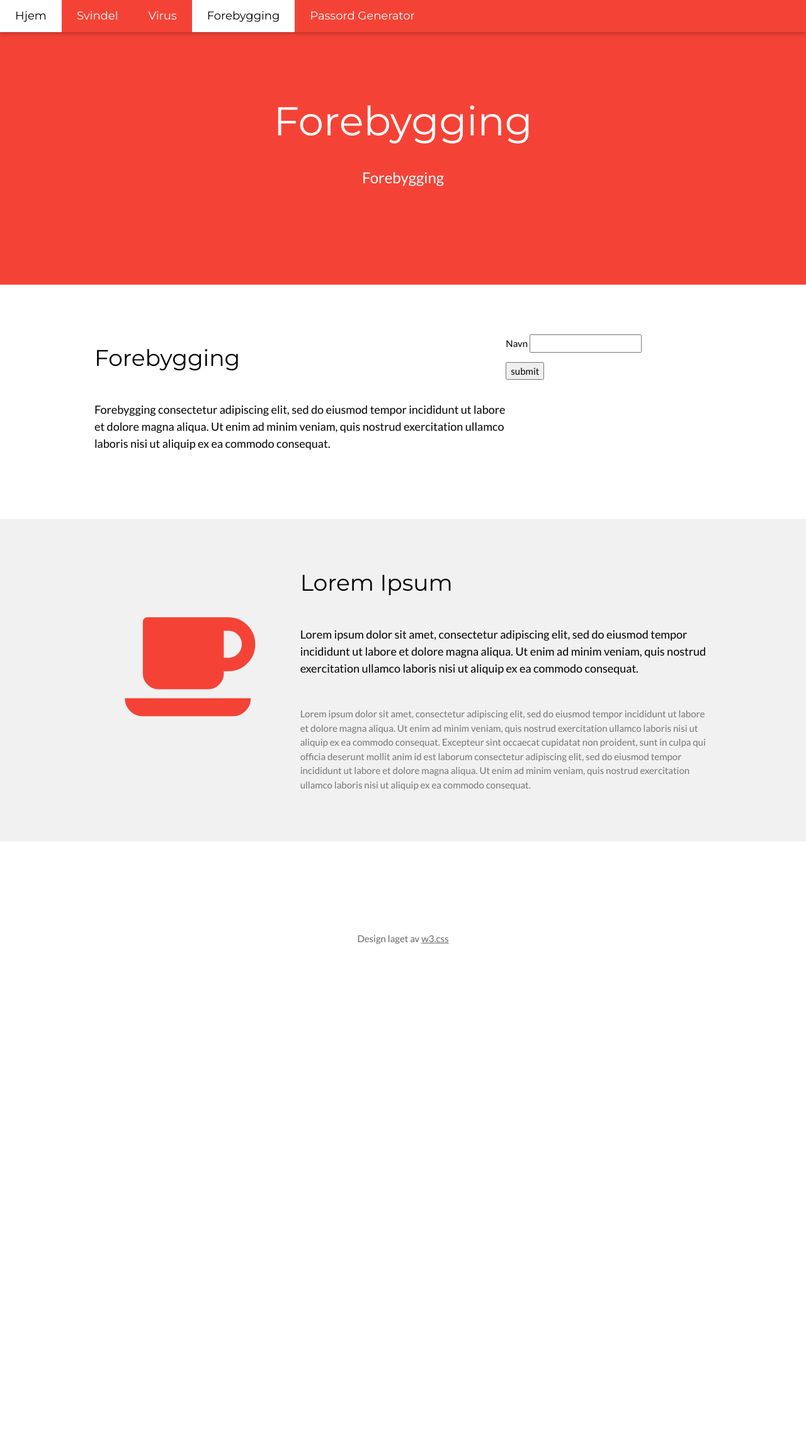
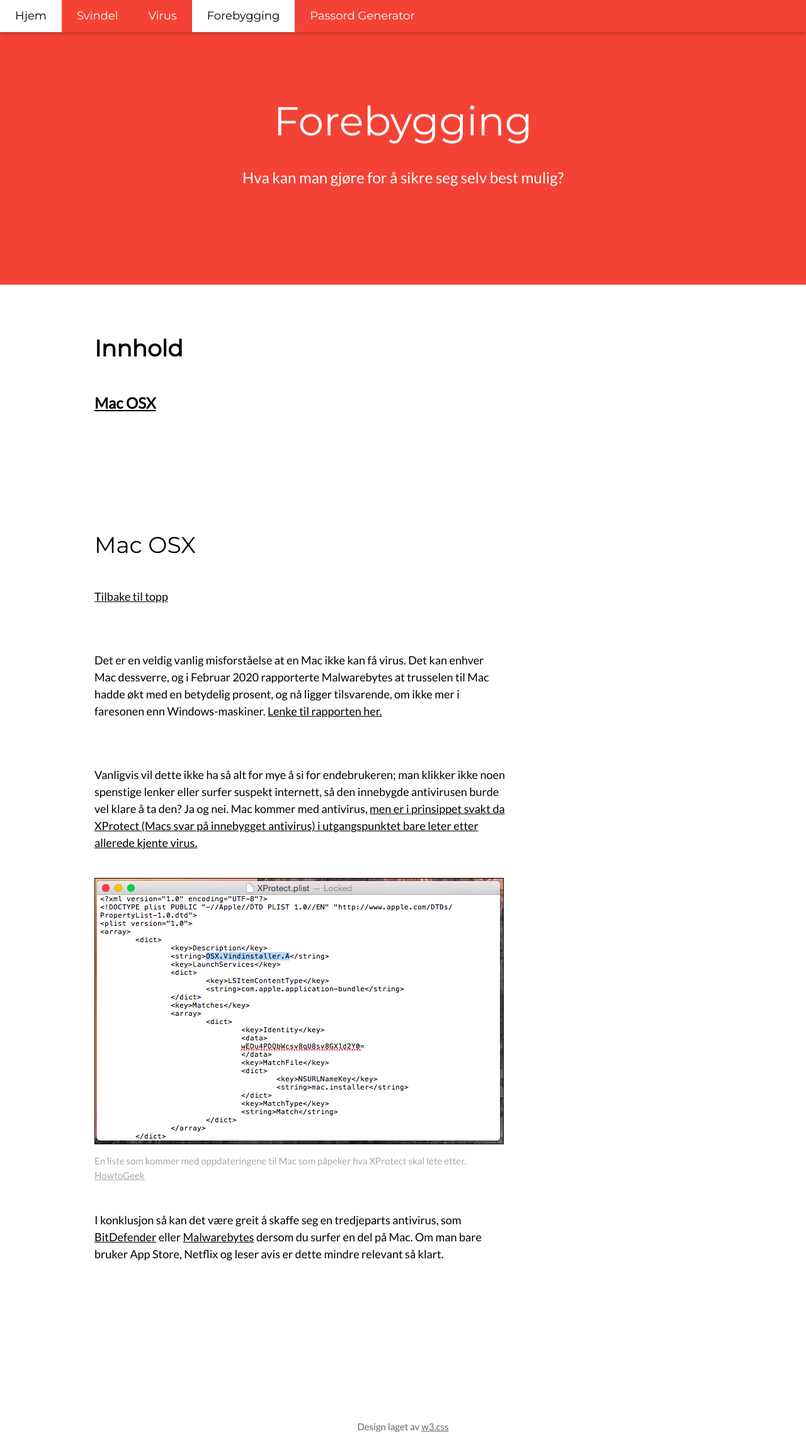
Before and after one commit to mojitoen/SP2, a Flask app: page /forebygging in a window 1280 px wide. Shown: the top 2277 px of the page at 63% size. Before the commit the page ends 1499 px from the top, so only its background shows below. Run offline with Flask 2, Linux system fonts and the light colour scheme.

Commit message:
Skrev ferdig om forebygging av Mac OSX.

```diff
--- a/templates/forebygging.html
+++ b/templates/forebygging.html
@@ -37,7 +37,7 @@ body,h1,h2,h3,h4,h5,h6 {font-family: "Lato", sans-serif}
 <!-- Header -->
 <header class="w3-container w3-red w3-center" style="padding:128px 16px">
   <h1 class="w3-margin w3-jumbo">Forebygging</h1>
-  <p class="w3-xlarge">Forebygging</p>
+  <p class="w3-xlarge">Hva kan man gjøre for å sikre seg selv best mulig?</p>
 
 </header>
 
@@ -45,30 +45,34 @@ body,h1,h2,h3,h4,h5,h6 {font-family: "Lato", sans-serif}
 <div class="w3-row-padding w3-padding-64 w3-container">
   <div class="w3-content">
     <div class="w3-twothird">
-      <h1>Forebygging</h1>
-      <h5 class="w3-padding-32">Forebygging consectetur adipiscing elit, sed do eiusmod tempor incididunt ut labore et dolore magna aliqua. Ut enim ad minim veniam, quis nostrud exercitation ullamco laboris nisi ut aliquip ex ea commodo consequat.</h5>
-
+      <h1><b><a id="innhold">Innhold</a></b></h1>
+      <h3 class="w3-padding-32"><b><a href="#Forebygging">Mac OSX</a></b></h3>
 
     </div>
-
-    <form action="/data" method = "POST">     <p>Navn <input type = "text" name = "name" /></p>     <p><input type = "submit" value = "submit" /></p> </form>
   </div>
 </div>
 
+
 <!-- Second Grid -->
-<div class="w3-row-padding w3-light-grey w3-padding-64 w3-container">
+<div class="w3-row-padding w3-padding-64 w3-container">
   <div class="w3-content">
-    <div class="w3-third w3-center">
-      <i class="fa fa-coffee w3-padding-64 w3-text-red w3-margin-right"></i>
-    </div>
+    <div class="w3-twothird">
+      <h1><a id="Forebygging">Mac OSX</a></h1>
+      <h5 class="w3-padding-32"><a href="#innhold">Tilbake til topp</a></h5>
+      <h5 class="w3-padding-32">Det er en veldig vanlig misforståelse at en Mac ikke kan få virus. Det kan enhver Mac dessverre, og i Februar 2020 rapporterte Malwarebytes at trusselen til
+      Mac hadde økt med en betydelig prosent, og nå ligger tilsvarende, om ikke mer i faresonen enn Windows-maskiner.
+        <a href="https://resources.malwarebytes.com/files/2020/02/2020_State-of-Malware-Report.pdf">Lenke til rapporten her.</a> </h5>
 
-    <div class="w3-twothird">
-      <h1>Lorem Ipsum</h1>
-      <h5 class="w3-padding-32">Lorem ipsum dolor sit amet, consectetur adipiscing elit, sed do eiusmod tempor incididunt ut labore et dolore magna aliqua. Ut enim ad minim veniam, quis nostrud exercitation ullamco laboris nisi ut aliquip ex ea commodo consequat.</h5>
+      <h5 class="w3-padding-32">Vanligvis vil dette ikke ha så alt for mye å si for endebrukeren; man klikker ikke noen spenstige lenker eller surfer suspekt internett, så den innebygde
+        antivirusen burde vel klare å ta den? Ja og nei. Mac kommer med antivirus,  <a href="https://business.blogthinkbig.com/antimalware-xprotect-macos/">men er i prinsippet svakt da XProtect (Macs svar på innebygget antivirus) i utgangspunktet bare leter etter
+      allerede kjente virus.</a>   </h5>
 
-      <p class="w3-text-grey">Lorem ipsum dolor sit amet, consectetur adipiscing elit, sed do eiusmod tempor incididunt ut labore et dolore magna aliqua. Ut enim ad minim veniam, quis nostrud exercitation ullamco laboris nisi ut aliquip ex ea commodo consequat. Excepteur sint
-        occaecat cupidatat non proident, sunt in culpa qui officia deserunt mollit anim id est laborum consectetur adipiscing elit, sed do eiusmod tempor incididunt ut labore et dolore magna aliqua. Ut enim ad minim veniam, quis nostrud exercitation ullamco
-        laboris nisi ut aliquip ex ea commodo consequat.</p>
+      <img src="/static/macxprotect.png">
+        <p style="color:#A9A9A9">En liste som kommer med oppdateringene til Mac som påpeker hva XProtect skal lete etter.
+        <a href="https://www.howtogeek.com/217043/xprotect-explained-how-your-macs-built-in-anti-malware-works/">HowtoGeek</a></p>
+      <h5 class="w3-padding-32">I konklusjon så kan det være greit å skaffe seg en tredjeparts antivirus, som <a href="https://www.bitdefender.com/solutions/antivirus-for-mac.html">BitDefender</a> eller <a href="https://www.malwarebytes.com/mac/">Malwarebytes</a> dersom
+      du surfer en del på Mac. Om man bare bruker App Store, Netflix og leser avis er dette mindre relevant så klart. </h5>
+
     </div>
   </div>
 </div>
--- a/templates/virus.html
+++ b/templates/virus.html
@@ -162,7 +162,8 @@ body,h1,h2,h3,h4,h5,h6 {font-family: "Lato", sans-serif}
       <h1><a id="stopit">Hvordan stopper man det?</a></h1>
       <h5 class="w3-padding-32"><a href="#innhold">Tilbake til topp</a></h5>
       <h5 class="w3-padding-32">En vanlig problemstilling er at når man vet man har et virus, så vil man google hvordan man fjerner dette spesifikke viruset. Da er det
-      veldig vanlig å klikke seg inn på første og beste metode for å fjerne dette viruset, men det å love å fjerne virus er også en vanlig kilde for virus. </h5>
+      veldig vanlig å klikke seg inn på første og beste metode for å fjerne dette viruset, men det å love å fjerne virus er også en vanlig kilde for virus. Et solid tips dersom du allerede har
+      et virus er <a href="https://www.malwarebytes.com/">Malwarebytes</a>, en solid industristandard med en gratis trial, noe som burde være nok til å få viruset unna.</h5>
     <img src="/static/warninginfected.jpg"
     width="500">
        <p style="color:#A9A9A9">Dette er en pop-up som kan dukke opp uten at du går inn på en suspekt nettside, ved f.eks at du allerede har noe ad-ware på maskinen din.
```
Also changed, not shown: static/macxprotect.png (added).
